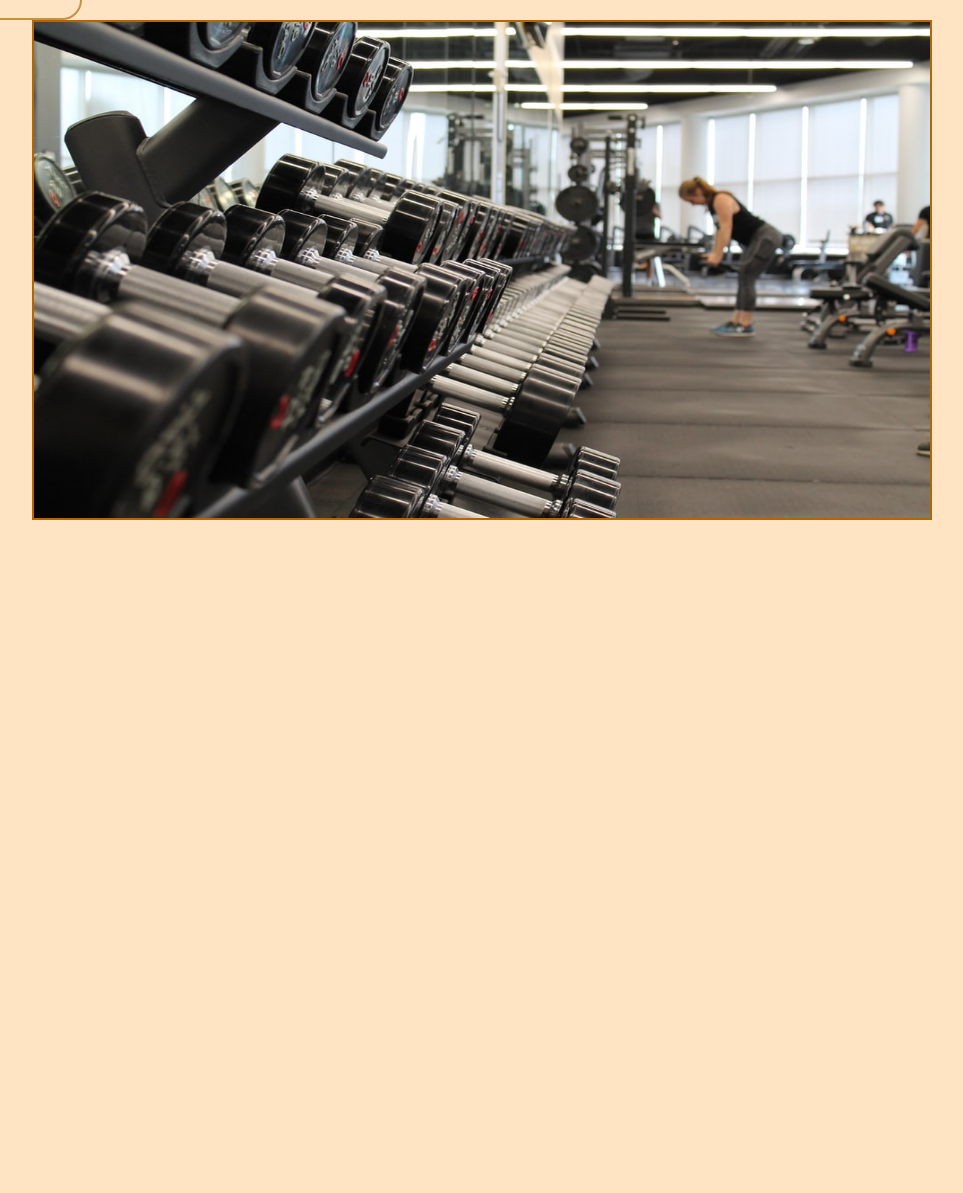
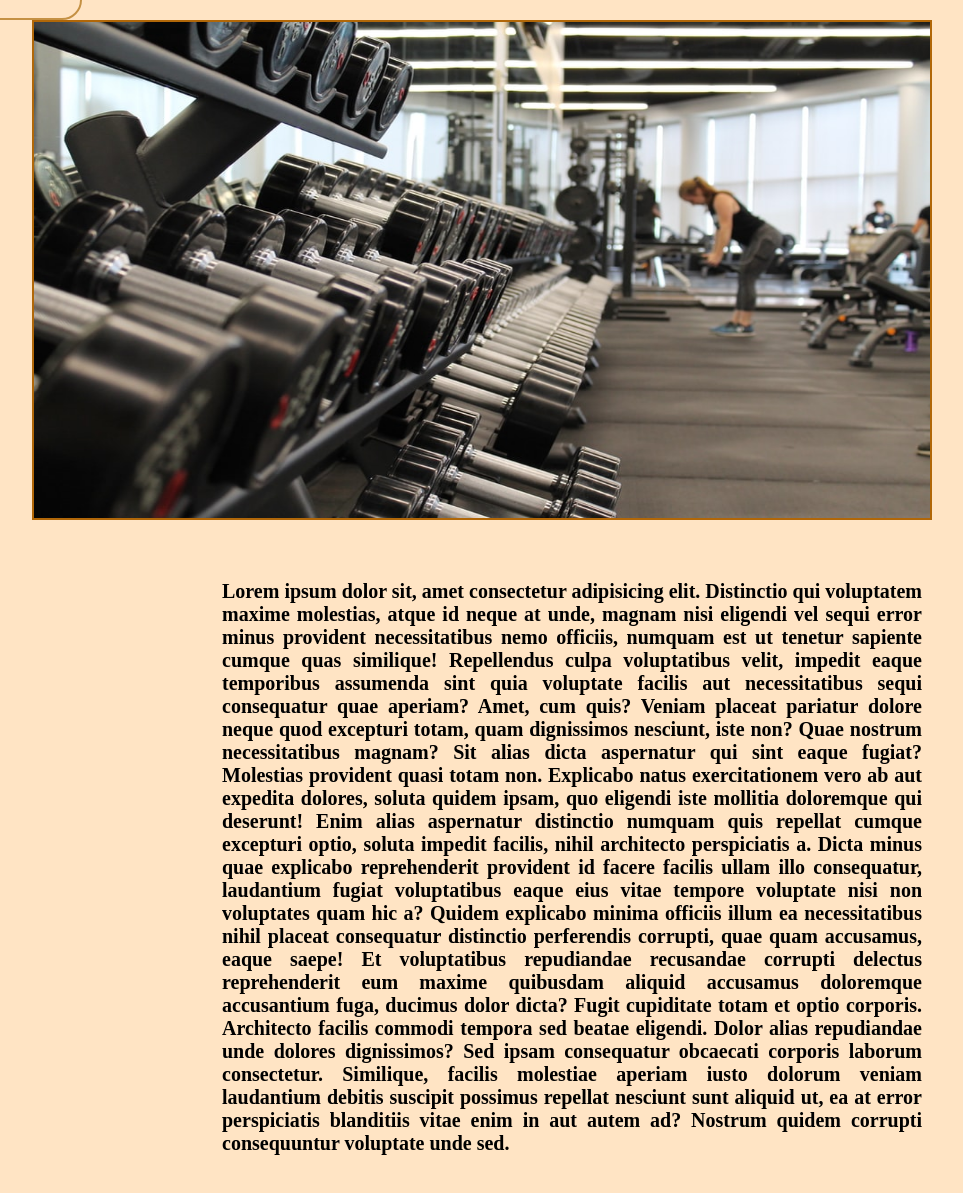
Before and after one commit to ResponseTime/Web-Development, a plain HTML site: page webdemo2/index.html in a window 1280 px wide. Shown: the part 979-2172 px from the top of the page, without its empty margins (208-1171 px from the left). Before the commit the page ends 1499 px from the top, so only its background shows below. Drawn offline with Linux system fonts and the light colour scheme.

Commit message:
added more content

```diff
--- a/webdemo2/index.html
+++ b/webdemo2/index.html
@@ -1,5 +1,6 @@
 <!DOCTYPE html>
 <html lang="en">
+
 <head>
     <meta charset="UTF-8">
     <meta http-equiv="X-UA-Compatible" content="IE=edge">
@@ -7,6 +8,7 @@
     <title>test</title>
     <link rel="stylesheet" href="style.css">
 </head>
+
 <body>
     <header>
         <nav class="navb">
@@ -21,6 +23,7 @@
                         <a href="#">First</a>
                         <a href="#">second</a>
                         <a href="#">Third</a>
+                        <a href="#">Fourth</a>
                     </div>
                 </div>
                 <div class="search">
@@ -39,9 +42,46 @@
                 <li><a href="#">fourth</a></li>
             </ul>
         </div>
+
         <img src="gym.jfif" alt="Pic cant be retreived" class="img">
-        <p>Lorem ipsum dolor sit amet, consectetur adipisicing elit. Maxime deleniti non unde? Ipsa veniam ullam iure, doloremque dolore inventore dolorem saepe consequatur voluptas nisi hic dolorum non officia eligendi repudiandae provident minima natus, cupiditate, quam deleniti? Quam quasi rem maxime quo in ipsa, placeat porro odio non qui odit quaerat molestias excepturi cum dignissimos iusto pariatur incidunt dicta laborum fugit praesentium aut dolorem exercitationem voluptates? Ab exercitationem accusamus quasi adipisci tempore facilis ut blanditiis eligendi quod cum ipsum deserunt illum molestiae ipsam, sunt quaerat autem voluptates eos sapiente vel eveniet. Vero labore modi, expedita dicta hic, voluptates magni atque amet consectetur voluptas dolor ad, fuga odio ducimus optio libero earum cum. Placeat, iste odit quos perferendis illo totam fugiat qui porro aut, maiores dolorum quisquam, doloribus numquam beatae excepturi in corrupti et ut adipisci non repudiandae. Obcaecati debitis amet tempore doloribus facilis voluptatibus ipsam, architecto consequuntur nemo inventore odit provident harum itaque aliquid in, culpa corrupti, recusandae accusantium impedit illo eligendi repudiandae! Natus debitis at consequuntur inventore voluptatum unde id hic. Delectus id, </p>
+        <p>Lorem ipsum dolor sit amet, consectetur adipisicing elit. Maxime deleniti non unde? Ipsa veniam ullam iure,
+            doloremque dolore inventore dolorem saepe consequatur voluptas nisi hic dolorum non officia eligendi
+            repudiandae provident minima natus, cupiditate, quam deleniti? Quam quasi rem maxime quo in ipsa, placeat
+            porro odio non qui odit quaerat molestias excepturi cum dignissimos iusto pariatur incidunt dicta laborum
+            fugit praesentium aut dolorem exercitationem voluptates? Ab exercitationem accusamus quasi adipisci tempore
+            facilis ut blanditiis eligendi quod cum ipsum deserunt illum molestiae ipsam, sunt quaerat autem voluptates
+            eos sapiente vel eveniet. Vero labore modi, expedita dicta hic, voluptates magni atque amet consectetur
+            voluptas dolor ad, fuga odio ducimus optio libero earum cum. Placeat, iste odit quos perferendis illo totam
+            fugiat qui porro aut, maiores dolorum quisquam, doloribus numquam beatae excepturi in corrupti et ut
+            adipisci non repudiandae. Obcaecati debitis amet tempore doloribus facilis voluptatibus ipsam, architecto
+            consequuntur nemo inventore odit provident harum itaque aliquid in, culpa corrupti, recusandae accusantium
+            impedit illo eligendi repudiandae! Natus debitis at consequuntur inventore voluptatum unde id hic. Delectus
+            id, </p>
         <button class="bt">Click me</button>
+        <p class="content">
+            Lorem ipsum dolor sit, amet consectetur adipisicing elit. Distinctio qui voluptatem maxime molestias, atque
+            id neque at unde, magnam nisi eligendi vel sequi error minus provident necessitatibus nemo officiis, numquam
+            est ut tenetur sapiente cumque quas similique! Repellendus culpa voluptatibus velit, impedit eaque
+            temporibus assumenda sint quia voluptate facilis aut necessitatibus sequi consequatur quae aperiam? Amet,
+            cum quis? Veniam placeat pariatur dolore neque quod excepturi totam, quam dignissimos nesciunt, iste non?
+            Quae nostrum necessitatibus magnam? Sit alias dicta aspernatur qui sint eaque fugiat? Molestias provident
+            quasi totam non. Explicabo natus exercitationem vero ab aut expedita dolores, soluta quidem ipsam, quo
+            eligendi iste mollitia doloremque qui deserunt! Enim alias aspernatur distinctio numquam quis repellat
+            cumque excepturi optio, soluta impedit facilis, nihil architecto perspiciatis a. Dicta minus quae explicabo
+            reprehenderit provident id facere facilis ullam illo consequatur, laudantium fugiat voluptatibus eaque eius
+            vitae tempore voluptate nisi non voluptates quam hic a? Quidem explicabo minima officiis illum ea
+            necessitatibus nihil placeat consequatur distinctio perferendis corrupti, quae quam accusamus, eaque saepe!
+            Et voluptatibus repudiandae recusandae corrupti delectus reprehenderit eum maxime quibusdam aliquid
+            accusamus doloremque accusantium fuga, ducimus dolor dicta? Fugit cupiditate totam et optio corporis.
+            Architecto facilis commodi tempora sed beatae eligendi. Dolor alias repudiandae unde dolores dignissimos?
+            Sed ipsam consequatur obcaecati corporis laborum consectetur. Similique, facilis molestiae aperiam iusto
+            dolorum veniam laudantium debitis suscipit possimus repellat nesciunt sunt aliquid ut, ea at error
+            perspiciatis blanditiis vitae enim in aut autem ad? Nostrum quidem corrupti consequuntur voluptate unde sed.
+        <p>
+        <!-- <div class="footer">
+            This is the footer &copy;
+        </div> -->
     </main>
 </body>
+
 </html>
--- a/webdemo2/style.css
+++ b/webdemo2/style.css
@@ -158,3 +158,19 @@ main .bt{
     background-color: brown;
     color: burlywood;
 }
+/* .footer{
+    margin-top: 600px;
+    text-align: center;
+    width: 100%;
+    background-color:rgb(184, 125, 54);
+    padding: 40px 20px;
+
+} */
+.content{
+    padding: 20px 50px;
+    margin: 40px 60px;
+    width: 800px;
+    height: 600px;
+    float: right;
+    margin-bottom: 40px;
+}
```
